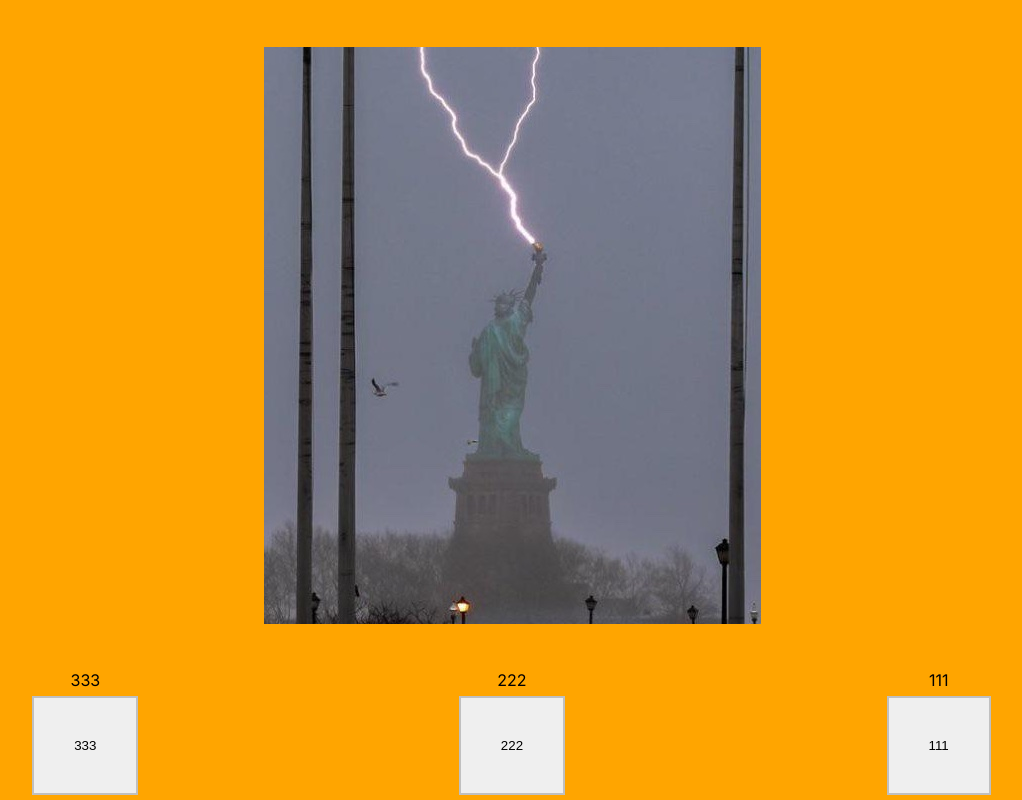
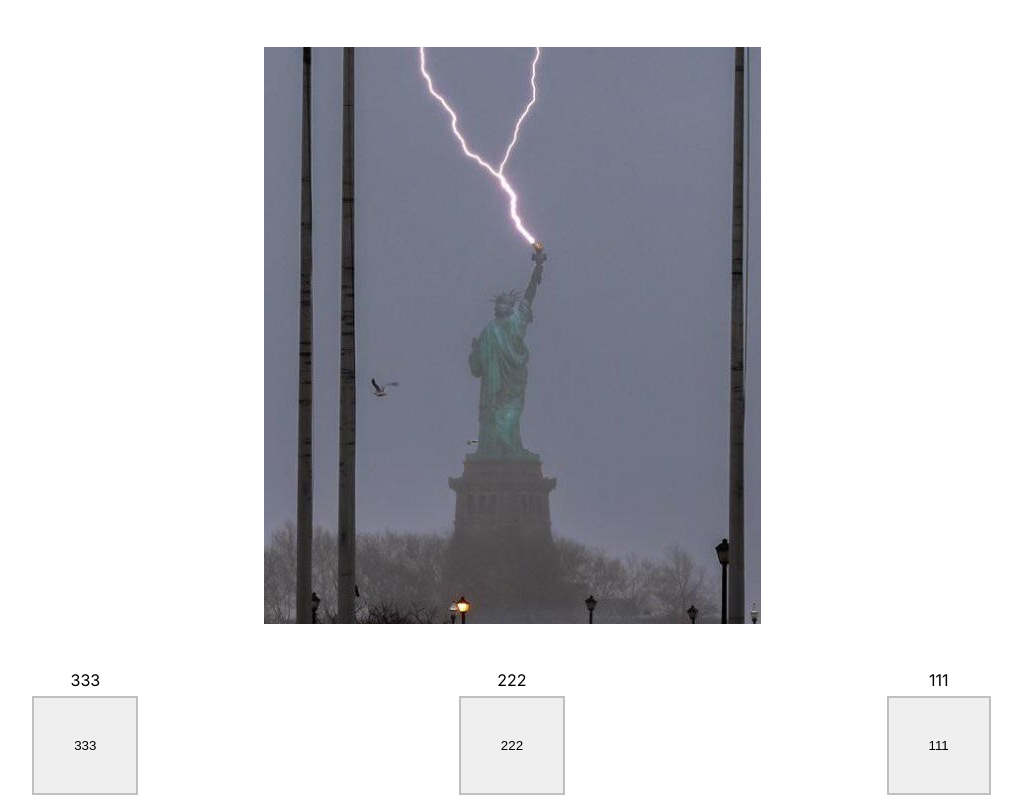
Before and after one commit to tripdragon/flashcardblastcard, a Next.js app: page /flashcardblastcard/ in a window 1280 px wide. Shown: the whole page, without its empty margins (128-1150 px from the left). Built offline with nearby package versions, Linux system fonts and the light colour scheme.

Commit message:
sdfklmdfg

```diff
--- a/app/globals.css
+++ b/app/globals.css
@@ -37,8 +37,9 @@ display: flex;
   align-items: normal;
   align-content: normal;
 
-  background-color: blue;
-  background-color: orange;
+  /* background-color: blue; */
+  /* background-color: orange; */
+  /* handles the safari addressbar issue */
   height: 100svh;
 
   /* max-width: 80%; */
```
